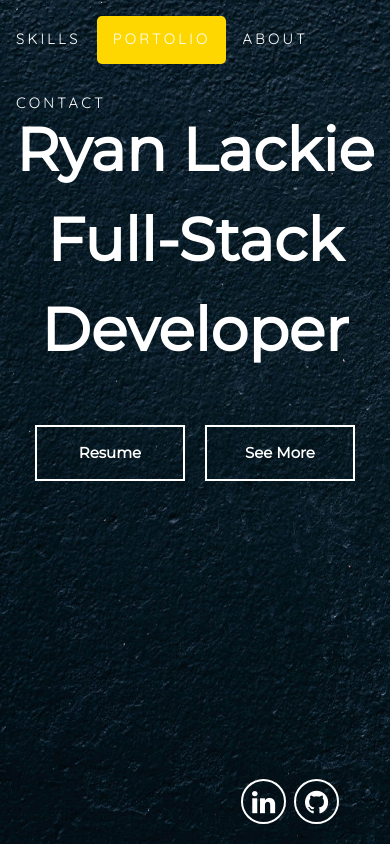
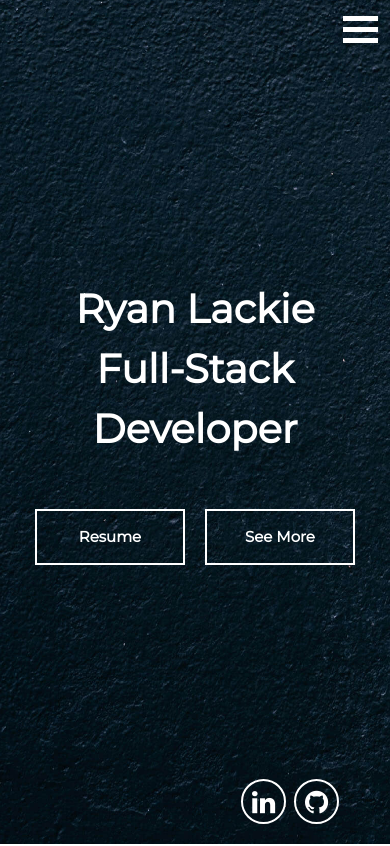
Before and after one commit to RyanLackie/ryanlackie-portfolio, a React (Create React App) app: page / in a window 390 px wide. Shown: the top 846 px of the page. Built offline with nearby package versions, Linux system fonts and the light colour scheme.

Commit message:
4/30 Update
Complete Responsiveness

Still needs proper download ability

```diff
--- a/src/components/Home.jsx
+++ b/src/components/Home.jsx
@@ -23,17 +23,10 @@ export default class Home extends Component {
         return (
             <div className="Home" id='Home'>
 
-                <div className="landing"></div>
-
                 <div className="heroContainer">
                     <div className="hero" id='hero'></div>
-                </div>
 
-                <div className="centerContainer">
-
-                    <div className='centerer'></div>
-
-                    <div className="center">
+                    <div className="centerContainer">
 
                         <div className="text">
                             <b>Ryan Lackie</b>
--- a/src/components/Nav.jsx
+++ b/src/components/Nav.jsx
@@ -29,7 +29,7 @@ export default class Nav extends Component {
         if (this.props.skillsLocation === null || this.props.portfolioLocation == null || this.props.aboutLocation === null || this.props.contactLocation === null)
             this.forceUpdate();
 
-        else {
+        else if (window.innerWidth > 680) {    //Normal Menu
             if (this.props.skillsLocation.top <= window.innerHeight/2 && this.props.skillsLocation.bottom >= window.innerHeight/2)
                 document.getElementById('skillsBtn').classList.add('activeBtn');
             else
@@ -50,6 +50,76 @@ export default class Nav extends Component {
             else
                 document.getElementById('contactBtn').classList.remove('activeBtn');
         }
+
+        else {  //Reactive Menu
+            if (this.props.skillsLocation.top <= window.innerHeight/2 && this.props.skillsLocation.bottom >= window.innerHeight/2)
+                document.getElementById('reactiveSkillsBtn').classList.add('activeBtn');
+            else
+                document.getElementById('reactiveSkillsBtn').classList.remove('activeBtn');
+
+            if (this.props.portfolioLocation.top <= window.innerHeight/2 && this.props.portfolioLocation.bottom >= window.innerHeight/2)
+                document.getElementById('reactivePortfolioBtn').classList.add('activeBtn');
+            else
+                document.getElementById('reactivePortfolioBtn').classList.remove('activeBtn');
+
+            if (this.props.aboutLocation.top <= window.innerHeight/2 && this.props.aboutLocation.bottom >= window.innerHeight/2)
+                document.getElementById('reactiveAboutBtn').classList.add('activeBtn');
+            else
+                document.getElementById('reactiveAboutBtn').classList.remove('activeBtn');
+
+            if (this.props.contactLocation.top <= window.innerHeight/2 && this.props.contactLocation.bottom >= window.innerHeight/2)
+                document.getElementById('reactiveContactBtn').classList.add('activeBtn');
+            else
+                document.getElementById('reactiveContactBtn').classList.remove('activeBtn');
+        }
+    }
+
+    menuButtonClicked() {
+        document.getElementById('bar1').classList.toggle('closeBar1');
+        document.getElementById('bar2').classList.toggle('closeBar2');
+        document.getElementById('bar3').classList.toggle('closeBar3');
+
+        if (getComputedStyle(document.getElementById('reactiveSkillsBtn'), null).display === 'none')
+            document.getElementById('reactiveSkillsBtn').style.display = 'inline-block';
+        else
+            document.getElementById('reactiveSkillsBtn').style.display = 'none';
+
+        if (getComputedStyle(document.getElementById('reactivePortfolioBtn'), null).display === 'none')
+            document.getElementById('reactivePortfolioBtn').style.display = 'inline-block';
+        else
+            document.getElementById('reactivePortfolioBtn').style.display = 'none';
+
+        if (getComputedStyle(document.getElementById('reactiveAboutBtn'), null).display === 'none')
+            document.getElementById('reactiveAboutBtn').style.display = 'inline-block';
+        else
+            document.getElementById('reactiveAboutBtn').style.display = 'none';
+
+        if (getComputedStyle(document.getElementById('reactiveContactBtn'), null).display === 'none')
+            document.getElementById('reactiveContactBtn').style.display = 'inline-block';
+        else
+            document.getElementById('reactiveContactBtn').style.display = 'none';
+        /*
+        console.log(getComputedStyle(document.getElementById('reactiveSkillsBtn'), null).top);
+        if (getComputedStyle(document.getElementById('reactiveSkillsBtn'), null).top < 0)
+            document.getElementById('reactiveSkillsBtn').style.top = '60px';
+        else
+            document.getElementById('reactiveSkillsBtn').style.top = '-60px';
+
+        if (getComputedStyle(document.getElementById('reactivePortfolioBtn'), null).top < 0)
+            document.getElementById('reactiveSkillsBtn').style.top = '120px';
+        else
+            document.getElementById('reactivePortfolioBtn').style.top = '-60px';
+
+        if (getComputedStyle(document.getElementById('reactiveAboutBtn'), null).top < 0)
+            document.getElementById('reactiveSkillsBtn').style.top = '1800px';
+        else
+            document.getElementById('reactiveAboutBtn').style.top = '-60px';
+
+        if (getComputedStyle(document.getElementById('reactiveContactBtn'), null).top < 0)
+            document.getElementById('reactiveSkillsBtn').style.top = '240px';
+        else
+            document.getElementById('reactiveContactBtn').style.top = '-60px';
+        */
     }
 
     handleButtonClick(location) {
@@ -91,6 +161,36 @@ export default class Nav extends Component {
                     </div>
 
                 </div>
+
+                <div className="responsiveMenu">
+
+                    <div className="menu-button" onClick={this.menuButtonClicked}>
+                        <div className="bar1" id='bar1'></div>
+                        <div className="bar2" id='bar2'></div>
+                        <div className="bar3" id='bar3'></div>
+                    </div>
+
+                    <div className="button unactiveBtn" id='reactiveSkillsBtn' onClick={this.handleButtonClick.bind(this, this.props.skillsLocation)}>
+                        <div className="centerer"></div>
+                        <div className="button-text">SKILLS</div>
+                    </div>
+
+                    <div className="button unactiveBtn" id='reactivePortfolioBtn' onClick={this.handleButtonClick.bind(this, this.props.portfolioLocation)}>
+                        <div className="centerer"></div>
+                        <div className="button-text">PORTOLIO</div>
+                    </div>
+
+                    <div className="button unactiveBtn" id='reactiveAboutBtn' onClick={this.handleButtonClick.bind(this, this.props.aboutLocation)}>
+                        <div className="centerer"></div>
+                        <div className="button-text">ABOUT</div>
+                    </div>
+
+                    <div className="button unactiveBtn" id='reactiveContactBtn' onClick={this.handleButtonClick.bind(this, this.props.contactLocation)}>
+                        <div className="centerer"></div>
+                        <div className="button-text">CONTACT</div>
+                    </div>
+
+                </div>
             </div>
         );
     }
--- a/src/components/Portfolio.jsx
+++ b/src/components/Portfolio.jsx
@@ -29,6 +29,9 @@ export default class Portfolio extends Component {
     openLink = (url) => {
         var win = window.open(url, '_blank');
         win.focus();
+    }
+    alert = (message) => {
+        alert(message);
     }
 
     render() {
@@ -71,7 +74,7 @@ export default class Portfolio extends Component {
                                 <div className='image' style={{backgroundImage: `url(${img2})`, backgroundPosition: 'top left'}}></div>
                                 <div className="overlay">
                                     <div className="buttonContainer">
-                                        <button className="linkBtn" onClick={this.openLink.bind(this, "")}>See Live</button>
+                                        <button className="linkBtn" onClick={this.alert.bind(this, "Comming Soon")}>See Live</button>
                                         <button className="linkBtn" onClick={this.openLink.bind(this, "https://github.com/RyanLackie/WebProgramming-FinalProject")}>See Code</button>
                                     </div>
                                 </div>
--- a/src/components/css/Home.scss
+++ b/src/components/css/Home.scss
@@ -1,9 +1,5 @@
 $min-height: 500px;
 .Home {
-    min-height: $min-height;
-}
-
-.Home .landing {
     position: relative;
     width: 100%;
     height: 100vh;
@@ -12,13 +8,17 @@ $min-height: 500px;
 
 .Home .heroContainer {
     position: absolute;
+    display: flex;
     top: 0px;
     width: 100%;
     height: 100vh;
     min-height: $min-height;
     overflow: hidden;
+    align-items: center;
+    justify-content: center;
 }
 .Home .heroContainer .hero {
+    position: absolute;
     width: 100%;
     height: 100vh;
     min-height: $min-height;
@@ -29,36 +29,24 @@ $min-height: 500px;
     transform: scale(1.2);
 }
 
-.Home .centerContainer {
-    position: absolute;
-    top: 0;
+.Home .heroContainer .centerContainer {
+    position: relative;
+    display: inline-block;
     width: 100%;
-    height: 100vh;
-    min-height: $min-height;
-    padding-top: 16%;
-    text-align: center;
-}
-.Home .centerContainer .centerer {
-    display: inline-block;
-    height: 100%;
-    vertical-align: middle;
-}
-.Home .centerContainer .center {
-    display: inline-block;
     text-align: center;
 }
 
-.Home .centerContainer .center .text {
+.Home .heroContainer .centerContainer .text {
     color: white;
     font-family: 'Montserrat', sans-serif;
     font-size: 60px;
     margin-bottom: 50px;
 }
-.Home .centerContainer .center .buttons {
+.Home .heroContainer .centerContainer .buttons {
     width: 100%;
     text-align: center;
 }
-.Home .centerContainer .center .buttons .button {
+.Home .heroContainer .centerContainer .buttons .button {
     display: inline-block;
     width: 150px;
     margin: 0px 10px;
@@ -71,9 +59,14 @@ $min-height: 500px;
     color: white;
     cursor: pointer;
 }
-.Home .centerContainer .center .buttons .button:hover {
+.Home .heroContainer .centerContainer .buttons .button:hover {
     color: black;
     background: white;
+}
+@media only screen and (max-width: 680px) {
+    .Home .heroContainer .centerContainer .text {
+        font-size: 40px;
+    }
 }
 
 $forground: white;
--- a/src/components/css/Nav.scss
+++ b/src/components/css/Nav.scss
@@ -5,20 +5,17 @@
     z-index: 5;
     transition: height 0.2s;
 }
+.Nav .centerer {
+    display: inline-block;
+    height: 100%;
+    vertical-align: middle;
+}
 
 .Nav .buttonGroup {
     position: absolute;
     right: 3%;
     height: 100%;
 }
-
-.Nav .centerer {
-    display: inline-block;
-    height: 100%;
-    vertical-align: middle;
-}
-
-//outline: 1px red solid;
 .Nav .buttonGroup .button {
     display: inline-block;
     vertical-align: middle;
@@ -33,13 +30,10 @@
     font-size: 15px;
     font-family: 'Quicksand', sans-serif;
     letter-spacing: 3px;
-    text-align: center;
 }
-
 .Nav .buttonGroup .button:hover {
     color: gold;
 }
-
 .Nav .buttonGroup .activeBtn {
     color: white;
     background: gold;
@@ -47,3 +41,87 @@
 .Nav .buttonGroup .activeBtn:hover {
     color: white;
 }
+
+
+.Nav .responsiveMenu {
+    position: absolute;
+    display: none;
+    width: 100%;
+    height: 100%;
+}
+
+.Nav .responsiveMenu .menu-button {
+    position: absolute;
+    top: 10px;
+    right: 3%;
+    width: 35px;
+    height: 35px;
+}
+.Nav .responsiveMenu .menu-button .bar1, .bar2, .bar3 {
+    width: 35px;
+    height: 5px;
+    background-color: white;
+    margin: 6px 0;
+    transition: 0.4s;
+}
+.Nav .responsiveMenu .menu-button .closeBar1 {
+    -webkit-transform: rotate(-45deg) translate(-9px, 6px);
+    transform: rotate(-45deg) translate(-9px, 6px);
+}
+.Nav .responsiveMenu .menu-button .closeBar2 {
+    opacity: 0;
+}
+.Nav .responsiveMenu .menu-button .closeBar3 {
+    -webkit-transform: rotate(45deg) translate(-8px, -8px);
+    transform: rotate(45deg) translate(-8px, -8px);
+}
+
+.Nav .responsiveMenu .button {
+    display: none;
+    vertical-align: middle;
+    width: 100%;
+    height: 60px;
+    cursor: pointer;
+    background: black;
+    color: white;
+    text-align: center;
+}
+/*
+.Nav .responsiveMenu .button {
+    display: fixed;
+    vertical-align: middle;
+    width: 100%;
+    height: 60px;
+    top: -60px;
+    cursor: pointer;
+    background: black;
+    color: white;
+    text-align: center;
+    transition: top 0.5s;
+}
+*/
+.Nav .responsiveMenu .button .button-text {
+    display: inline-block;
+    font-size: 15px;
+    font-family: 'Quicksand', sans-serif;
+    letter-spacing: 3px;
+}
+.Nav .responsiveMenu .button:hover {
+    color: gold;
+}
+.Nav .responsiveMenu .activeBtn {
+    color: white;
+    background: gold;
+}
+.Nav .responsiveMenu .activeBtn:hover {
+    color: white;
+}
+
+@media only screen and (max-width: 680px) {
+    .Nav .buttonGroup {
+        display: none;
+    }
+    .Nav .responsiveMenu {
+        display: inline;
+    }
+}
```
